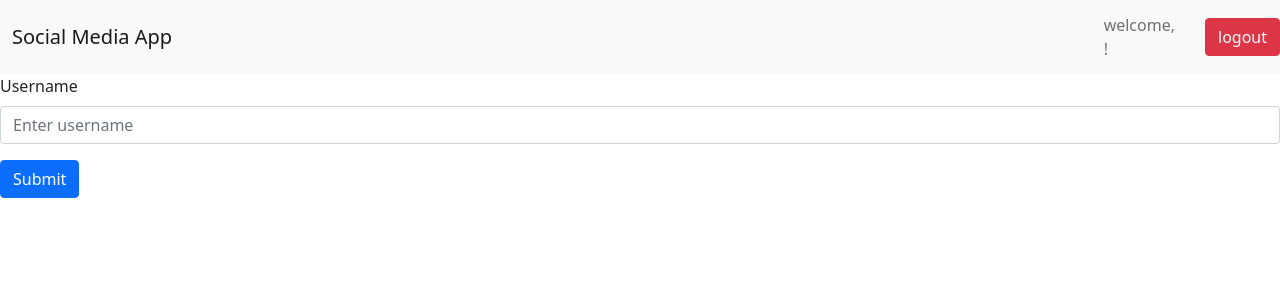
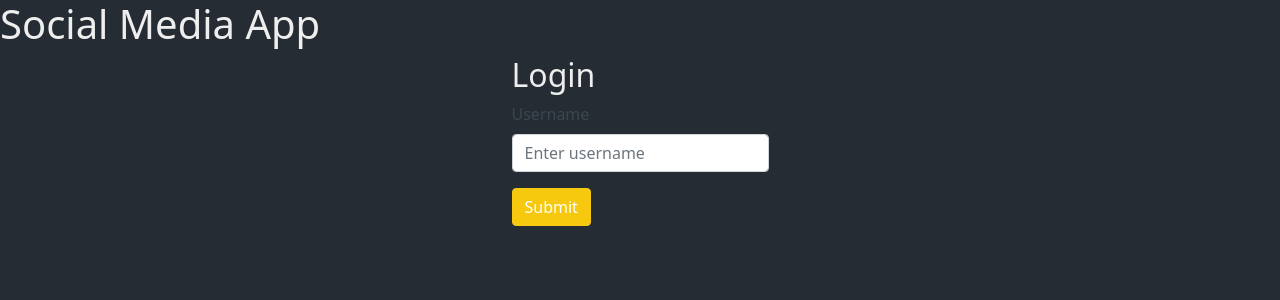
Before and after one commit to trivera777/SocialBuzz, a React (Create React App) app: page / in a window 1280 px wide. Both pictures are taken after a click on the button "logout". Shown: the top 300 px of the page. Built offline with nearby package versions, Linux system fonts and the light colour scheme.

Commit message:
adding some styling to the login page

```diff
--- a/src/components/Login.js
+++ b/src/components/Login.js
@@ -12,20 +12,22 @@ function Login({ setUser }) {
   }
   return (
     <div>
-      <Header />
-
+      <h1>Social Media App</h1>
+      <div className="form">
         <Form onSubmit={handleSubmit}>
+        <h2>Login</h2>
           <Form.Group className="mb-3">
-          <Form.Label>Username</Form.Label>
+            <Form.Label style={{color: "#3A4750 "}}>Username</Form.Label>
             <Form.Control
               onChange={(event) => setUsername(event.target.value)}
               placeholder="Enter username"
             />
           </Form.Group>
-        <Button rounded color="success" type="submit">
+          <Button className="button" rounded type="submit">
             Submit
           </Button>
         </Form>
+      </div>
     </div>
   );
 }
--- a/src/components/login.scss
+++ b/src/components/login.scss
@@ -1 +1,21 @@
 @import "~bootstrap/scss/bootstrap";
+
+body {
+    background-color: #252C33;
+}
+
+h1,
+h2 {
+    color: #EEEEEE;
+}
+.form {
+    color: #EEEEEE;
+    display: flex;
+    align-items: center;
+    justify-content: center;
+
+    .button {
+        background-color: #F6C90E;
+        border-color: #F6C90E;
+    }
+}
```
Lines whose indentation alone changed are shown as unchanged.
